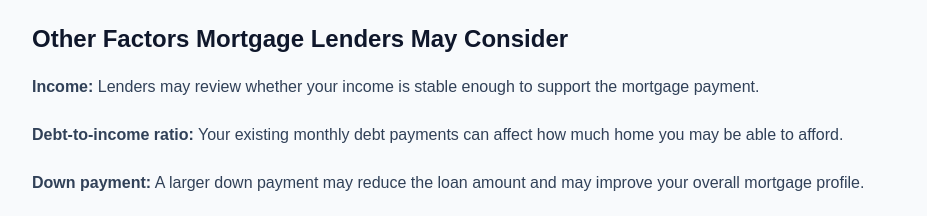
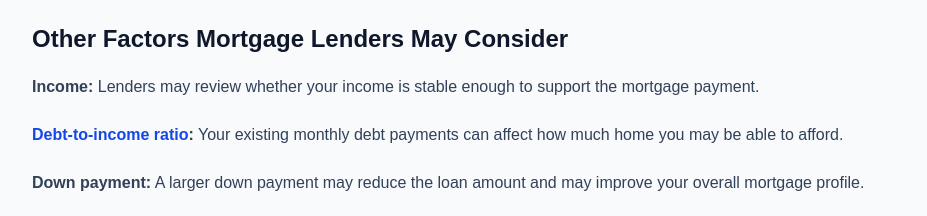
Before and after one commit to 39jorgegonzalez-lab/myloanpreview, a Next.js app: page /learning-center/what-credit-score-do-you-need-for-a-mortgage in a window 1280 px wide. Shown: the part 1660-1876 px from the top of the page, without its empty margins (176-1103 px from the left). Built offline with nearby package versions, Linux system fonts and the light colour scheme.

Commit message:
SEO: Link mortgage credit score guide to DTI guide

```diff
--- a/app/learning-center/what-credit-score-do-you-need-for-a-mortgage/page.tsx
+++ b/app/learning-center/what-credit-score-do-you-need-for-a-mortgage/page.tsx
@@ -147,8 +147,17 @@ export default function MortgageCreditScoreArticle() {
               stable enough to support the mortgage payment.
             </li>
             <li>
-              <strong>Debt-to-income ratio:</strong> Your existing monthly debt
-              payments can affect how much home you may be able to afford.
+              <strong>
+                <Link
+                  href="/learning-center/what-is-debt-to-income-ratio"
+                  className="text-blue-700 hover:underline"
+                >
+                  Debt-to-income ratio
+                </Link>
+                :
+              </strong>{" "}
+              Your existing monthly debt payments can affect how much home you
+              may be able to afford.
             </li>
             <li>
               <strong>Down payment:</strong> A larger down payment may reduce
```
